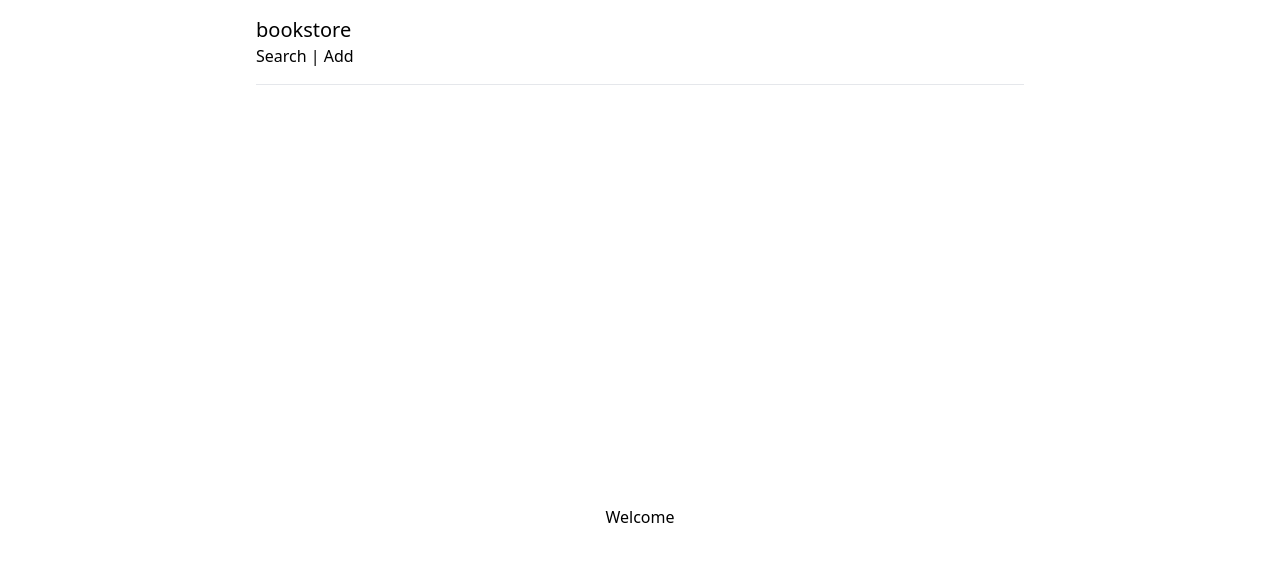
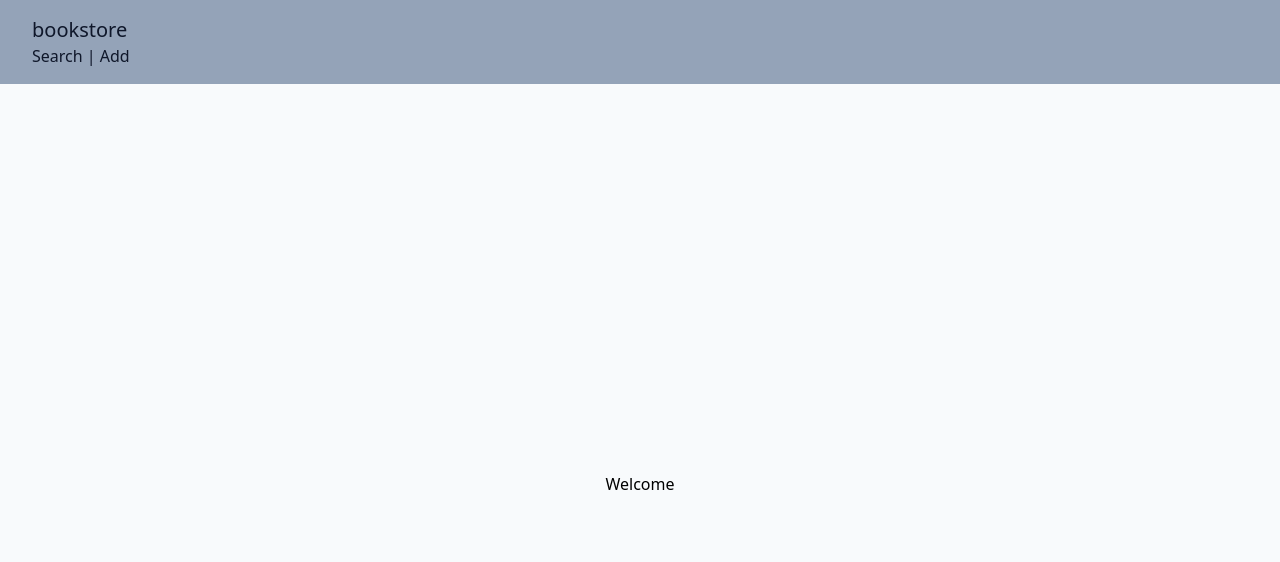
Before and after one commit to dylants/bookstore, a Next.js app: page / in a window 1280 px wide. Shown: the top 562 px of the page. Built offline with nearby package versions, Linux system fonts and the light colour scheme.

Commit message:
chore: layout updates, tailwind theme color
- Styling updates to the layout a bit
- Update the tailwind config file to allow for custom colors... though none as of yet.

```diff
--- a/src/app/layout.tsx
+++ b/src/app/layout.tsx
@@ -14,9 +14,9 @@ export default function RootLayout({
 }) {
   return (
     <html lang="en">
-      <body>
-        <main className="flex flex-col min-h-screen max-w-screen-md m-auto">
-          <Nav />
+      <body className="bg-slate-50">
+        <Nav />
+        <main className="flex flex-col min-h-full max-w-screen-md m-auto">
           {children}
         </main>
       </body>
--- a/src/components/Nav.tsx
+++ b/src/components/Nav.tsx
@@ -8,7 +8,7 @@ export default function Nav() {
   const pathname = usePathname();
 
   return (
-    <nav className="mt-4 mb-8">
+    <nav className="py-4 px-8 bg-slate-400 text-slate-900">
       <div className="text-xl">
         <Link href="/">bookstore</Link>
       </div>
@@ -24,7 +24,6 @@ export default function Nav() {
           Add
         </Link>
       </div>
-      <hr className="mt-4" />
     </nav>
   );
 }
--- a/tailwind.config.ts
+++ b/tailwind.config.ts
@@ -1,11 +1,16 @@
-import type { Config } from 'tailwindcss'
+import type { Config } from "tailwindcss";
 
 const config: Config = {
   content: [
-    './src/pages/**/*.{js,ts,jsx,tsx,mdx}',
-    './src/components/**/*.{js,ts,jsx,tsx,mdx}',
-    './src/app/**/*.{js,ts,jsx,tsx,mdx}',
+    "./src/pages/**/*.{js,ts,jsx,tsx,mdx}",
+    "./src/components/**/*.{js,ts,jsx,tsx,mdx}",
+    "./src/app/**/*.{js,ts,jsx,tsx,mdx}",
   ],
   plugins: [],
-}
-export default config
+  theme: {
+    colors: ({ colors }) => ({
+      ...colors,
+    }),
+  },
+};
+export default config;
```
